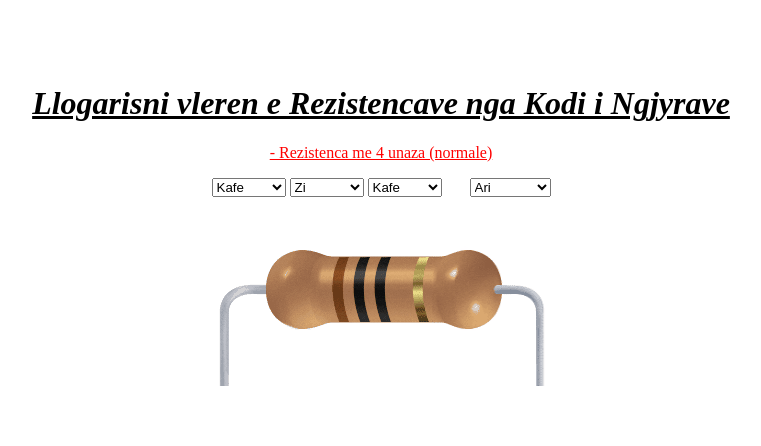
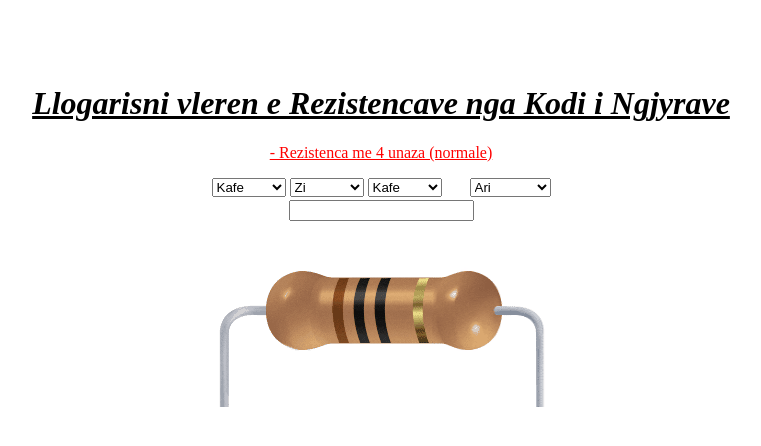
Before and after one commit to AlpetGexha/Kodi-i-Resistecave, a plain HTML site: page Unaza4.html in a window 1280 px wide. Shown: the whole page, without its empty margins (259-1020 px from the left). Drawn offline with Linux system fonts and the light colour scheme.

Commit message:
Update Unaza4.html

```diff
--- a/Unaza4.html
+++ b/Unaza4.html
@@ -75,7 +75,7 @@
             <tr>
 
                 <td>
-                    <form><isnput type='text' name='result' size='20' readonly=''></form>
+                    <form><input type='text' name='result' size='20' readonly=''></form>
                 </td>
             </tr>
             <tr>
```
